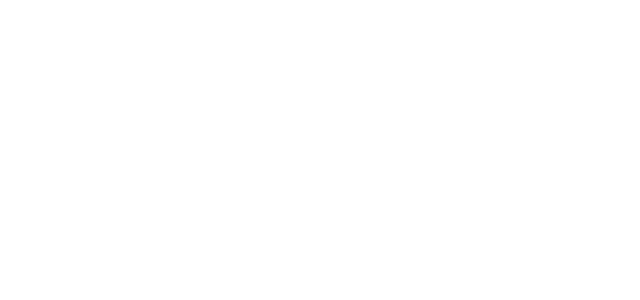
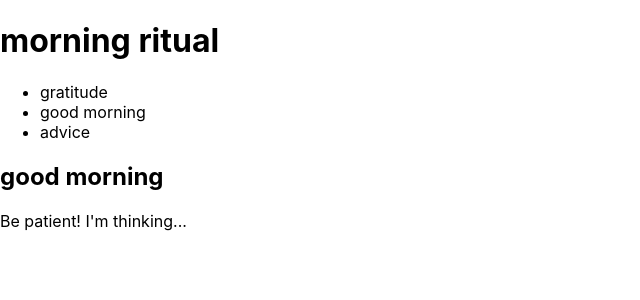
Before and after one commit to katlynhutson/morning-ritual, a React (Create React App) app: page / in a window 1280 px wide. Shown: the top 300 px of the page, without its empty margins (0-640 px from the left). Built offline with nearby package versions, Linux system fonts and the light colour scheme; no server answers.

Commit message:
Set up API and scaffold base components

```diff
--- a/src/App.js
+++ b/src/App.js
@@ -7,10 +7,14 @@
 
 function App() {
 	return (
-		<div>
-			<Nav />
+		<>
+			<header>
+				<h1>morning ritual</h1>
+				<Nav />
+			</header>
 			<GoodMorning />
-		</div>
+			<Advice />
+		</>
 	);
 }
 
--- a/src/Components/Advice.js
+++ b/src/Components/Advice.js
@@ -1,5 +1,27 @@
+import { useState, useEffect } from 'react';
+
 function Advice(props) {
-	return <div></div>;
+	const url = `https://api.adviceslip.com/advice`;
+	const [advice, setAdvice] = useState(null);
+
+	useEffect(() => {
+		fetch(url)
+			.then((res) => res.json())
+			.then((res) => {
+				setAdvice(res);
+			})
+			.catch(console.error);
+	}, []);
+
+	if (!advice) {
+		return <p>Be patient! I'm thinking...</p>;
+	}
+
+	return (
+		<div>
+			<p>{advice.slip.advice}</p>
+		</div>
+	);
 }
 
 export default Advice;
--- a/src/Components/GoodMorning.js
+++ b/src/Components/GoodMorning.js
@@ -1,5 +1,5 @@
 function GoodMorning(props) {
-	return <div></div>;
+	return <h2>good morning</h2>;
 }
 
 export default GoodMorning;
--- a/src/Components/Gratefuls/Gratefuls.js
+++ b/src/Components/Gratefuls/Gratefuls.js
@@ -1,5 +1,13 @@
+import Form from './Form';
+import List from './List';
+
 function Gratefuls(props) {
-	return <div></div>;
+	return (
+		<div>
+			<Form />
+			<List />
+		</div>
+	);
 }
 
 export default Gratefuls;
--- a/src/Components/Nav.js
+++ b/src/Components/Nav.js
@@ -1,5 +1,13 @@
 function Nav(props) {
-	return <div></div>;
+	return (
+		<nav>
+			<ul>
+				<li>gratitude</li>
+				<li>good morning</li>
+				<li>advice</li>
+			</ul>
+		</nav>
+	);
 }
 
 export default Nav;
```
